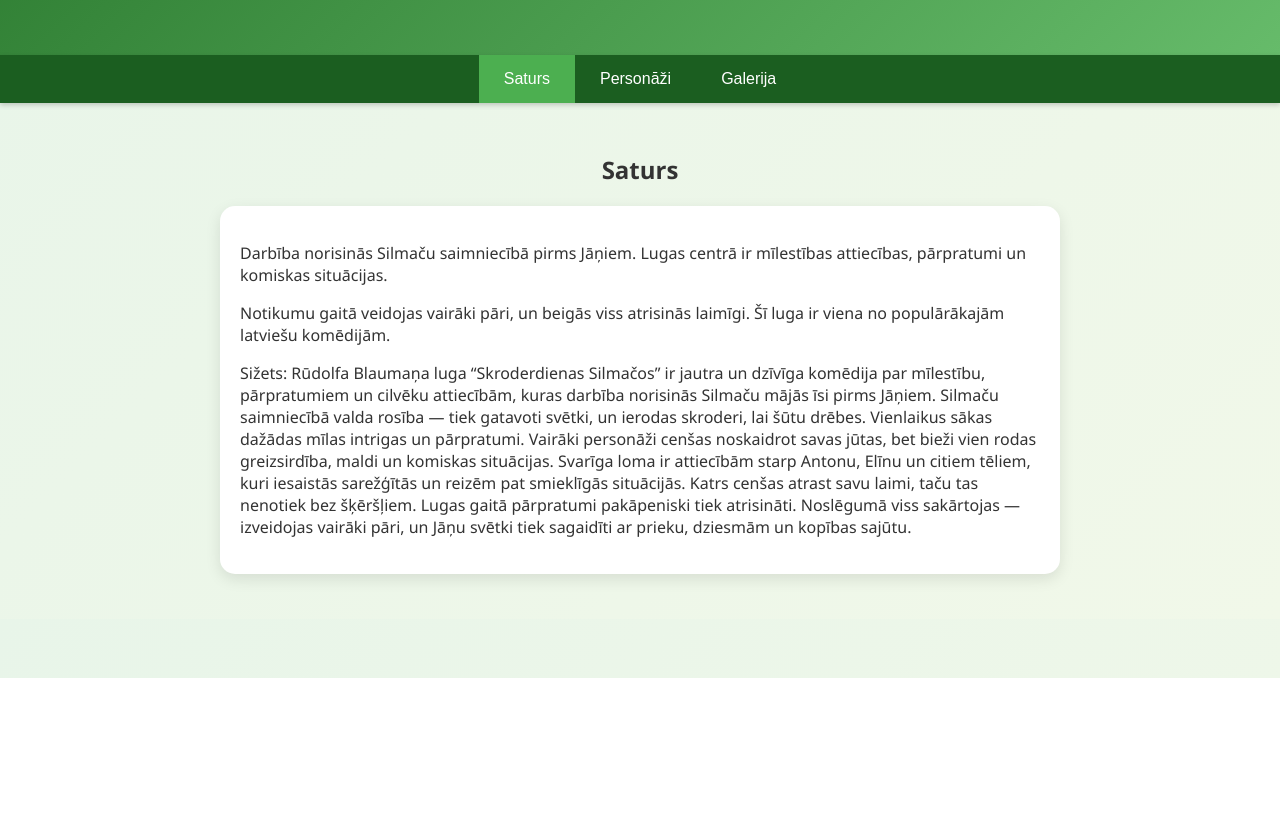
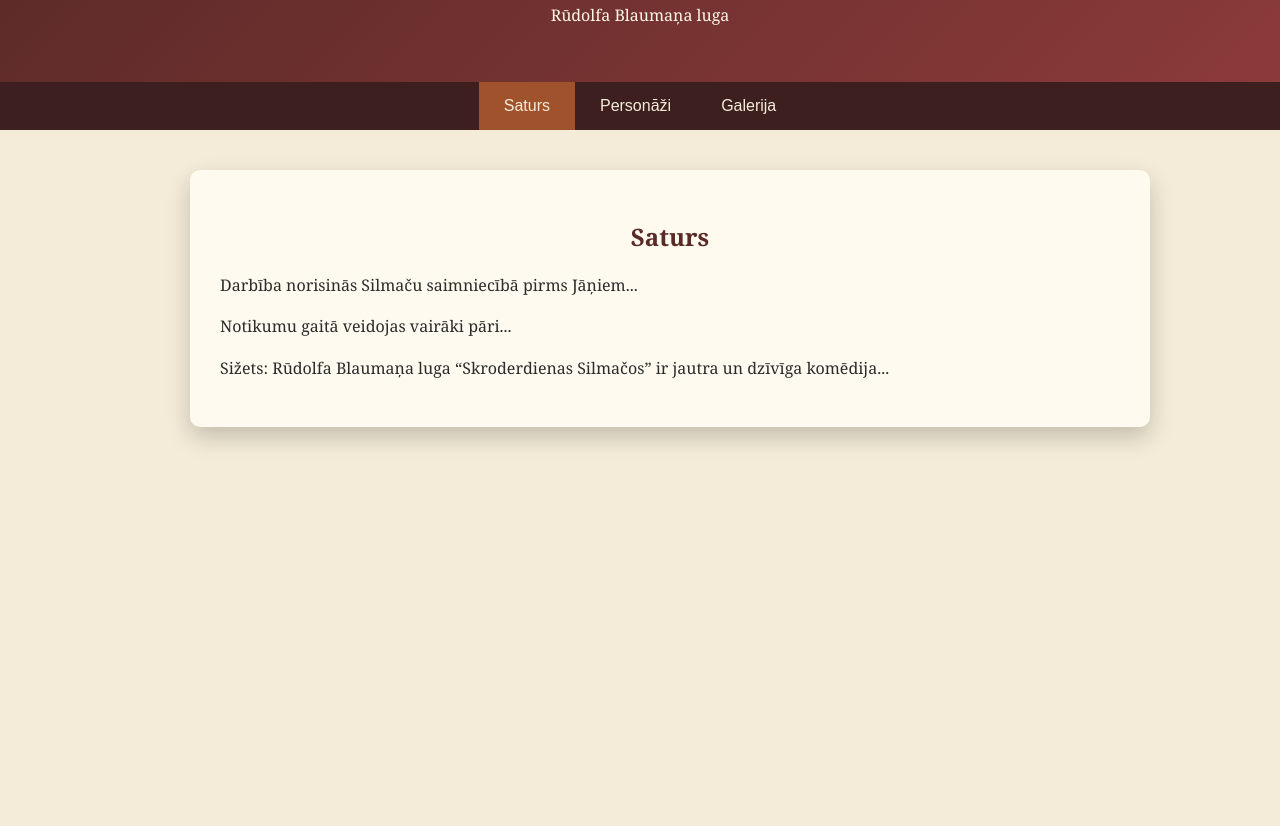
Before and after one commit to NeLadnj/datorika-literatura, a plain HTML site: page index.html in a window 1280 px wide. Shown: the part 122-948 px from the top of the page. Before the commit the page ends 800 px from the top, so only its background shows below. Drawn offline with Linux system fonts and the light colour scheme.

Commit message:
вывыв

```diff
--- a/index.html
+++ b/index.html
@@ -6,114 +6,103 @@
 
 <style>
 body {
-    font-family: 'Segoe UI', sans-serif;
+    font-family: 'Georgia', serif;
     margin: 0;
-    background: linear-gradient(135deg, #e8f5e9, #f1f8e9);
-    color: #333;
+    background: #f4ecd8;
+    color: #2b2b2b;
 }
 
 /* HEADER */
 header {
-    background: linear-gradient(135deg, #2e7d32, #66bb6a);
-    color: white;
+    background: linear-gradient(135deg, #5a2a27, #8b3a3a);
+    color: #fff8e7;
     padding: 40px 20px;
     text-align: center;
-    box-shadow: 0 4px 10px rgba(0,0,0,0.2);
-}
-
-header h1 {
-    margin: 0;
-    font-size: 36px;
-}
-
-header p {
-    margin-top: 10px;
-    opacity: 0.9;
 }
 
 /* NAV */
 nav {
     display: flex;
     justify-content: center;
-    background: #1b5e20;
-    box-shadow: 0 2px 5px rgba(0,0,0,0.2);
+    background: #3e1f1f;
 }
 
 nav button {
     background: none;
     border: none;
-    color: white;
+    color: #f4ecd8;
     padding: 15px 25px;
     cursor: pointer;
     font-size: 16px;
-    transition: 0.3s;
 }
 
 nav button:hover {
-    background: #388e3c;
+    background: #6d3b3b;
 }
 
 nav button.active {
-    background: #4caf50;
+    background: #a0522d;
 }
 
-/* SECTIONS */
-.section {
-    display: none;
-    padding: 30px;
-    animation: fadeIn 0.5s ease;
+/* BOOK CONTAINER */
+.book {
+    perspective: 1200px;
+    max-width: 900px;
+    margin: 40px auto;
+    position: relative;
 }
 
-.active {
-    display: block;
+/* PAGE */
+.section {
+    position: absolute;
+    width: 100%;
+    background: #fffaf0;
+    padding: 30px;
+    border-radius: 10px;
+    box-shadow: 0 10px 25px rgba(0,0,0,0.2);
+    transform-origin: left;
+    transform: rotateY(90deg);
+    opacity: 0;
+    transition: transform 0.6s ease, opacity 0.4s;
+}
+
+/* ACTIVE PAGE */
+.section.active {
+    transform: rotateY(0deg);
+    opacity: 1;
+    position: relative;
+}
+
+/* OLD PAGE (анимация перелистывания) */
+.section.hide {
+    transform: rotateY(-90deg);
+    opacity: 0;
 }
 
 /* CARDS */
 .card {
-    background: white;
-    padding: 20px;
-    margin: 15px auto;
-    border-radius: 15px;
-    max-width: 800px;
-    box-shadow: 0 5px 15px rgba(0,0,0,0.1);
-    transition: transform 0.2s;
-}
-
-.card:hover {
-    transform: translateY(-5px);
+    margin: 15px 0;
+    line-height: 1.6;
 }
 
 /* GALLERY */
 .gallery {
     display: grid;
-    grid-template-columns: repeat(auto-fit, minmax(220px, 1fr));
+    grid-template-columns: repeat(auto-fit, minmax(200px, 1fr));
     gap: 15px;
-    max-width: 1000px;
-    margin: auto;
 }
 
 .gallery img {
     width: 100%;
-    border-radius: 15px;
-    transition: 0.3s;
-    cursor: pointer;
+    border-radius: 10px;
 }
 
-.gallery img:hover {
-    transform: scale(1.05);
-}
-
-/* ANIMATION */
-@keyframes fadeIn {
-    from { opacity: 0; transform: translateY(10px); }
-    to { opacity: 1; transform: translateY(0); }
-}
-
+/* TITLES */
 h2 {
     text-align: center;
+    color: #5a2a27;
 }
 </style>
-
 </head>
 
 <body>
@@ -129,35 +118,19 @@ h2 {
     <button onclick="showTab('galerija', this)">Galerija</button>
 </nav>
 
+<div class="book">
+
 <div id="saturs" class="section active">
     <h2>Saturs</h2>
     <div class="card">
-        <p>
-        Darbība norisinās Silmaču saimniecībā pirms Jāņiem.
-        Lugas centrā ir mīlestības attiecības, pārpratumi un komiskas situācijas.
-        </p>
-
-        <p>
-        Notikumu gaitā veidojas vairāki pāri, un beigās viss atrisinās laimīgi.
-        Šī luga ir viena no populārākajām latviešu komēdijām.
-        </p>
-
-        <p>
-        Sižets:
-        Rūdolfa Blaumaņa luga “Skroderdienas Silmačos” ir jautra un dzīvīga komēdija par mīlestību, pārpratumiem un cilvēku attiecībām, kuras darbība norisinās Silmaču mājās īsi pirms Jāņiem.
-
-        Silmaču saimniecībā valda rosība — tiek gatavoti svētki, un ierodas skroderi, lai šūtu drēbes. Vienlaikus sākas dažādas mīlas intrigas un pārpratumi. Vairāki personāži cenšas noskaidrot savas jūtas, bet bieži vien rodas greizsirdība, maldi un komiskas situācijas.
-
-        Svarīga loma ir attiecībām starp Antonu, Elīnu un citiem tēliem, kuri iesaistās sarežģītās un reizēm pat smieklīgās situācijās. Katrs cenšas atrast savu laimi, taču tas nenotiek bez šķēršļiem.
-
-        Lugas gaitā pārpratumi pakāpeniski tiek atrisināti. Noslēgumā viss sakārtojas — izveidojas vairāki pāri, un Jāņu svētki tiek sagaidīti ar prieku, dziesmām un kopības sajūtu.
-        </p>
+        <p>Darbība norisinās Silmaču saimniecībā pirms Jāņiem...</p>
+        <p>Notikumu gaitā veidojas vairāki pāri...</p>
+        <p>Sižets: Rūdolfa Blaumaņa luga “Skroderdienas Silmačos” ir jautra un dzīvīga komēdija...</p>
     </div>
 </div>
 
 <div id="personazi" class="section">
     <h2>Personāži</h2>
-
     <div class="card"><b>Antons</b> – skroderis</div>
     <div class="card"><b>Elīna</b> – jauna sieviete</div>
     <div class="card"><b>Dūdars</b> – jautrs un komisks tēls</div>
@@ -167,23 +140,34 @@ h2 {
 
 <div id="galerija" class="section">
     <h2>Galerija</h2>
-
     <div class="gallery">
-        <img src="img/skrod 3.jpg" alt="Skroderdienas attēls 1">
-        <img src="img/skrod 2.jpg" alt="Skroderdienas attēls 2">
-        <img src="img/skrod.jpg" alt="Skroderdienas attēls 3">
+        <img src="img/skrod 3.jpg">
+        <img src="img/skrod 2.jpg">
+        <img src="img/skrod.jpg">
     </div>
 </div>
 
+</div>
+
 <script>
-function showTab(tab, el) {
-    let sections = document.querySelectorAll('.section');
+let current = document.querySelector('.section.active');
+
+function showTab(id, el) {
+    let next = document.getElementById(id);
+
+    if (next === current) return;
+
+    current.classList.remove('active');
+    current.classList.add('hide');
+
+    setTimeout(() => {
+        current.classList.remove('hide');
+        next.classList.add('active');
+        current = next;
+    }, 300);
+
     let buttons = document.querySelectorAll('nav button');
-
-    sections.forEach(s => s.classList.remove('active'));
     buttons.forEach(b => b.classList.remove('active'));
-
-    document.getElementById(tab).classList.add('active');
     el.classList.add('active');
 }
 </script>
```
